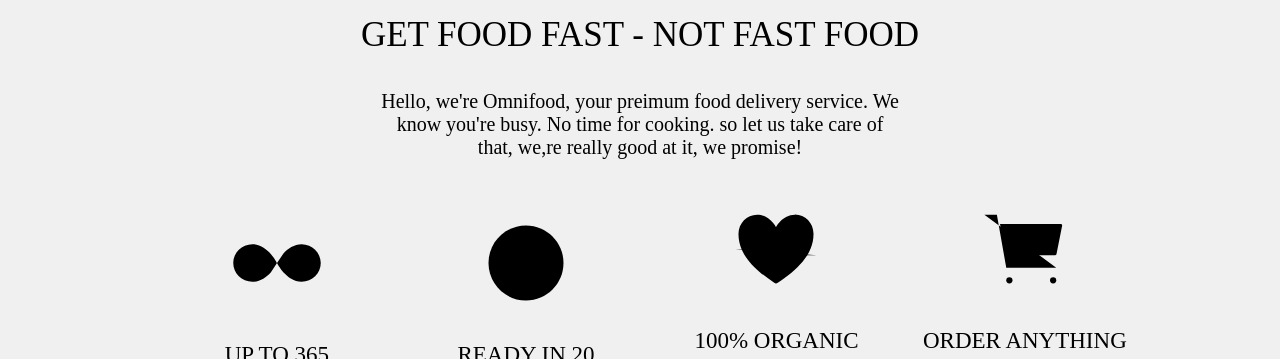
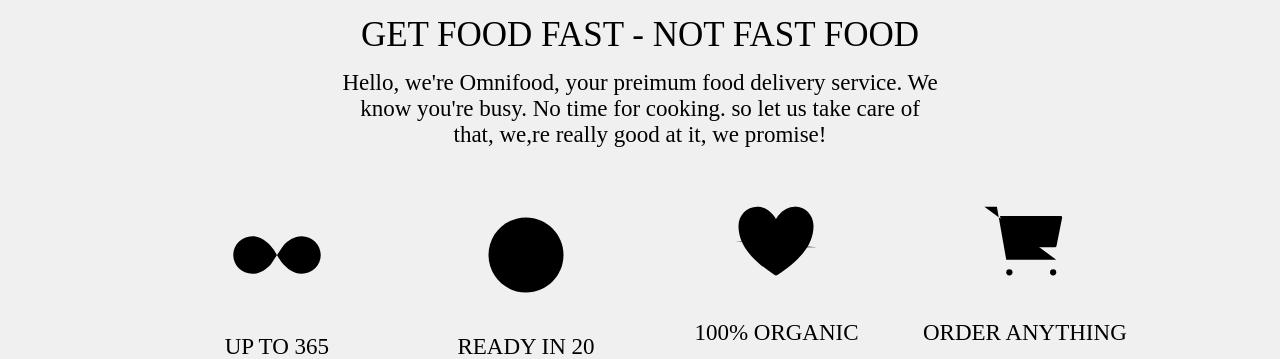
Before and after one commit to OlayinkaIshola/yklegend420, a plain HTML site: page index.html in a window 1280 px wide. Shown: the part 828-1187 px from the top of the page. Drawn offline with Linux system fonts and the light colour scheme.

Commit message:
fixed ID

```diff
--- a/style.css
+++ b/style.css
@@ -51,6 +51,7 @@
     text-align: center;
     font-size: 35px;
     color: black;
+    margin-bottom: 15px;
 }
 svg{
     height: 30px;
@@ -139,6 +140,7 @@
 }
 #sub-head{
     text-align: center;
-    font-size: 20px;
+    font-size: 23px;
     color: black;
+    margin-top: 15px;
 }
```
